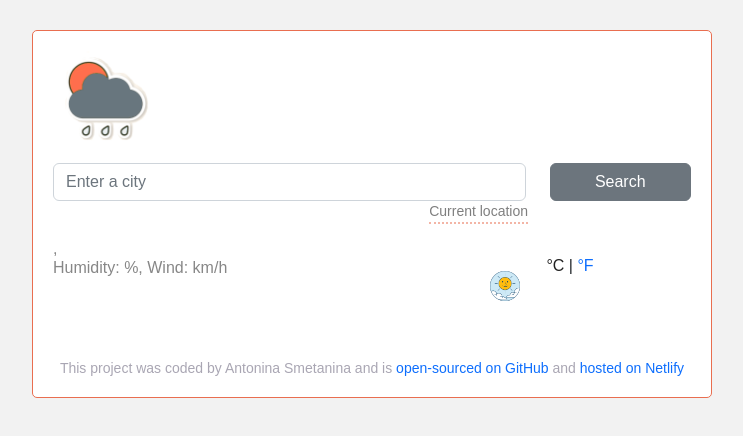
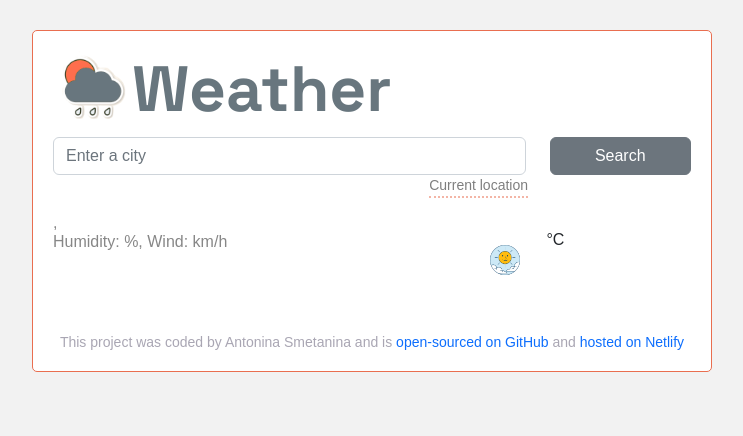
Before and after one commit to TonyaSmetanina/vanilla-weather-app, a plain HTML site: page index.html in a window 1280 px wide. Shown: the whole page, without its empty margins (268-1011 px from the left). Drawn offline with nearby package versions, Linux system fonts and the light colour scheme; no server answers.

Commit message:
Remove Farenhgete and update logo

```diff
--- a/index.html
+++ b/index.html
@@ -6,6 +6,7 @@
     <meta name="viewport" content="width=device-width, initial-scale=1.0">
     <link  href="https://cdn.jsdelivr.net/npm/bootstrap@5.2.0-beta1/dist/css/bootstrap.min.css" rel="stylesheet" integrity="sha384-0evHe/X+R7YkIZDRvuzKMRqM+OrBnVFBL6DOitfPri4tjfHxaWutUpFmBp4vmVor" crossorigin="anonymous">
     <link href="src/styles.css" rel= "stylesheet" type="text/css"/>
+    <link href="https://fonts.googleapis.com/css2?family=Space+Grotesk:wght@700&display=swap" rel="stylesheet">
     <script src="https://unpkg.com/axios/dist/axios.min.js"></script>
 
     <title>Vanilla weather app</title>
@@ -15,9 +16,11 @@
 <body>
     <div class="container">
     <div class="weather-app">
-        <div>
-        <img class="weather-logo" src = "img\logo3.png" alt="logo"/>
+        <div class = "row">
+        <img class="col weather-logo" src = "img\logo3.png" alt="logo"/>
         </div>
+        <div class="col logo-text"> Weather
+            </div>
         <form id="search-form" class="mb-3 search">
             <div class="row">
             <div class="col-9">
@@ -62,9 +65,9 @@
                 alt="cloudy"
                 id = "icon" />
                 <strong id = "temperature"></strong>
-                <span class="units">
-                    <a href="#" id = "celcium-link" class="active">
-                    °C </a>| <a href="#" id = "farenh-link" class="farenh">°F</a>
+                <span class="units" id = "celcium-link">
+                    °C
+                    <!-- <a href="#" id = "farenh-link" class="farenh">°F</a>  -->
                 </span>
             </div>
     </div>
--- a/src/index.js
+++ b/src/index.js
@@ -61,14 +61,16 @@ function displayForecast (response) {
             <div class = "weather-forecast-temperature-text">
             min<span>  max</span></div>
             <div class="weather-forecast-temperature">
-               <span class="weather-forecast-temperature-max">
-                ${Math.round (
-                    forecastDay.temp.max
-                    )}° </span>
+
                 <span class="weather-forecast-temperature-min">
                 ${Math.round (
                     forecastDay.temp.min
                     )}° </span>
+
+                    <span class="weather-forecast-temperature-max">
+                    ${Math.round (
+                        forecastDay.temp.max
+                        )}° </span>
             </div>
         </div>`
         ;}
@@ -179,10 +181,10 @@ let celciumTemp = null;
 let form = document.querySelector ("#search-form");
 form.addEventListener("submit", handleSubmit);
 
-let farenhLink = document.querySelector ("#farenh-link");
-farenhLink.addEventListener ("click", displayFarenhTemp);
+// let farenhLink = document.querySelector ("#farenh-link");
+// farenhLink.addEventListener ("click", displayFarenhTemp);
 
-let celciumLink = document.querySelector ("#celcium-link");
-celciumLink.addEventListener ("click", displayCelciumTemp);
+// let celciumLink = document.querySelector ("#celcium-link");
+// celciumLink.addEventListener ("click", displayCelciumTemp);
 
 search ("Kyiv");
--- a/src/styles.css
+++ b/src/styles.css
@@ -6,9 +6,16 @@ body {
 
 .weather-logo {
         max-width: 100px;
-        display: block;
+        /* display: block; */
         margin: 0 0 20px 0;
 
+}
+
+.logo-text {
+    font-family: Space Grotesk, Arial,sans-serif;
+    font-size: 64px;
+    margin: -100px 0px 0px 79px;
+    color: #68767e;
 }
 
 .location {
@@ -43,6 +50,11 @@ body {
     margin-top: 30px;
 }
 
+#city-input:focus {
+    border-color: #6c757d;
+    box-shadow:none;
+
+}
 
 a {
     text-decoration:none;
```
